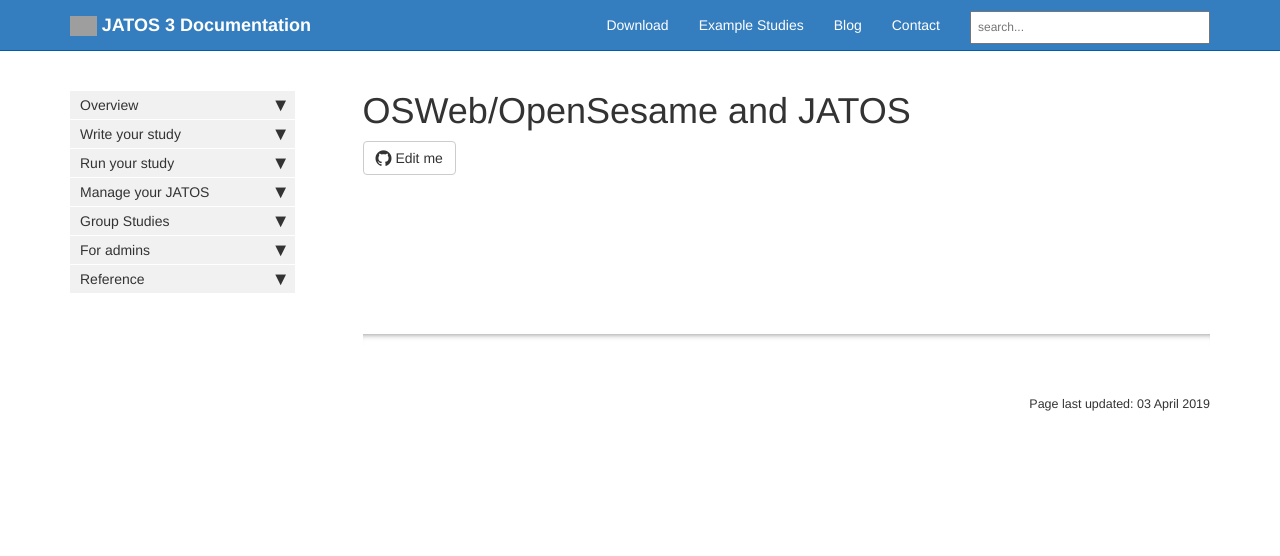
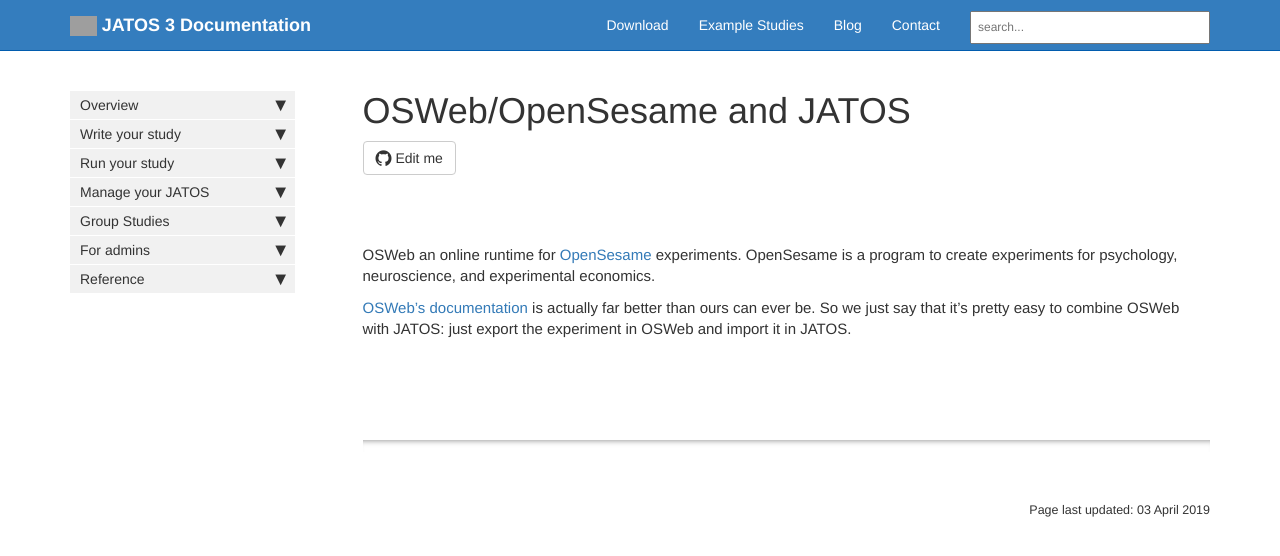
Before and after one commit to kristian-lange-tw/JATOS_docs_v3, a Jekyll site: the page built from pages/OSWeb-and-JATOS.md, in a window 1280 px wide. Shown: the top 556 px of the page. Built offline with Jekyll 4.4.1, drawn with Linux system fonts in a browser that asks for light colours; nearby versions of some CDN libraries; comment, search, counter and statistics services are not loaded; grey boxes are pictures that could not be loaded.

Commit message:
Update OSWeb-and-JATOS.md

```diff
--- a/pages/OSWeb-and-JATOS.md
+++ b/pages/OSWeb-and-JATOS.md
@@ -11,3 +11,7 @@
 ---
 
 {% include image.html file="images/osweb-logo.jpg" alt="" caption="" max-width="150" %}
+
+OSWeb an online runtime for [OpenSesame](https://osdoc.cogsci.nl/3.2/) experiments. OpenSesame is a program to create experiments for psychology, neuroscience, and experimental economics.
+
+[OSWeb's documentation](https://osdoc.cogsci.nl/3.2/manual/osweb/) is actually far better than ours can ever be. So we just say that it's pretty easy to combine OSWeb with JATOS: just export the experiment in OSWeb and import it in JATOS.
```
